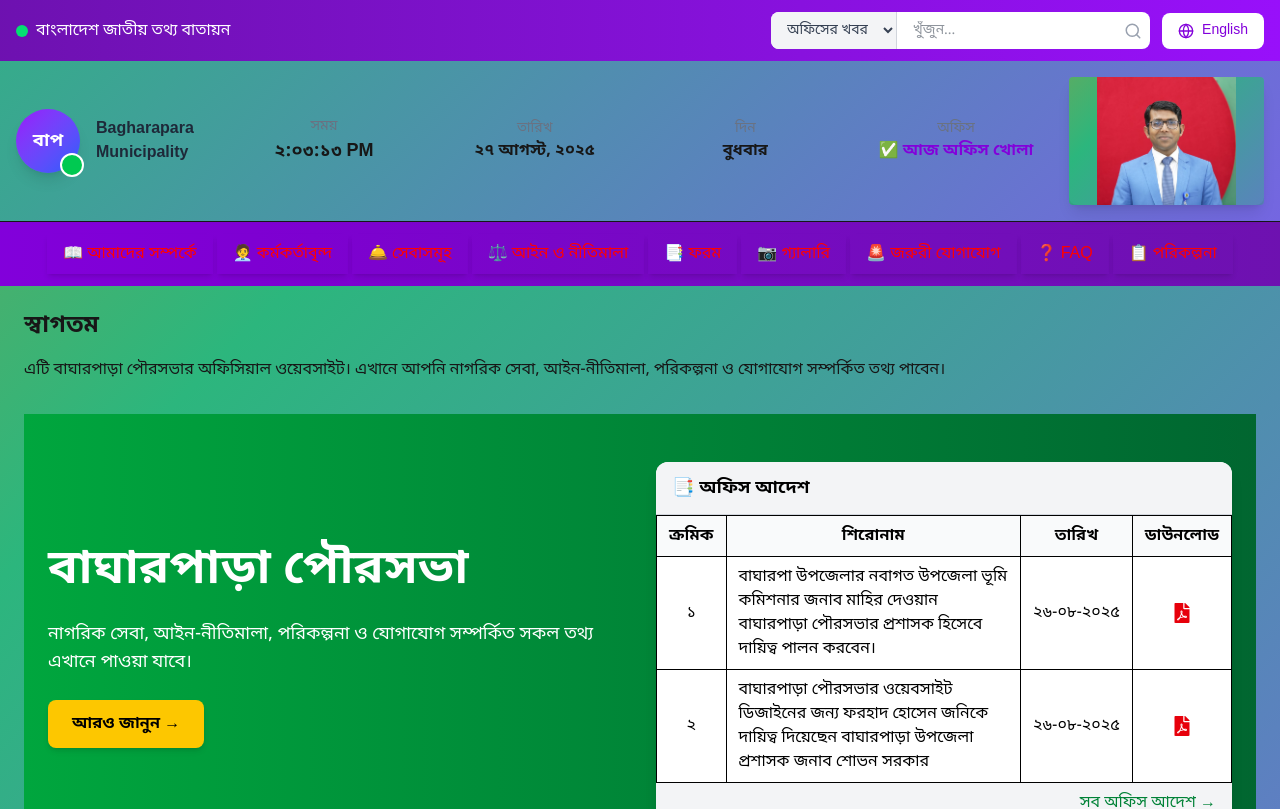
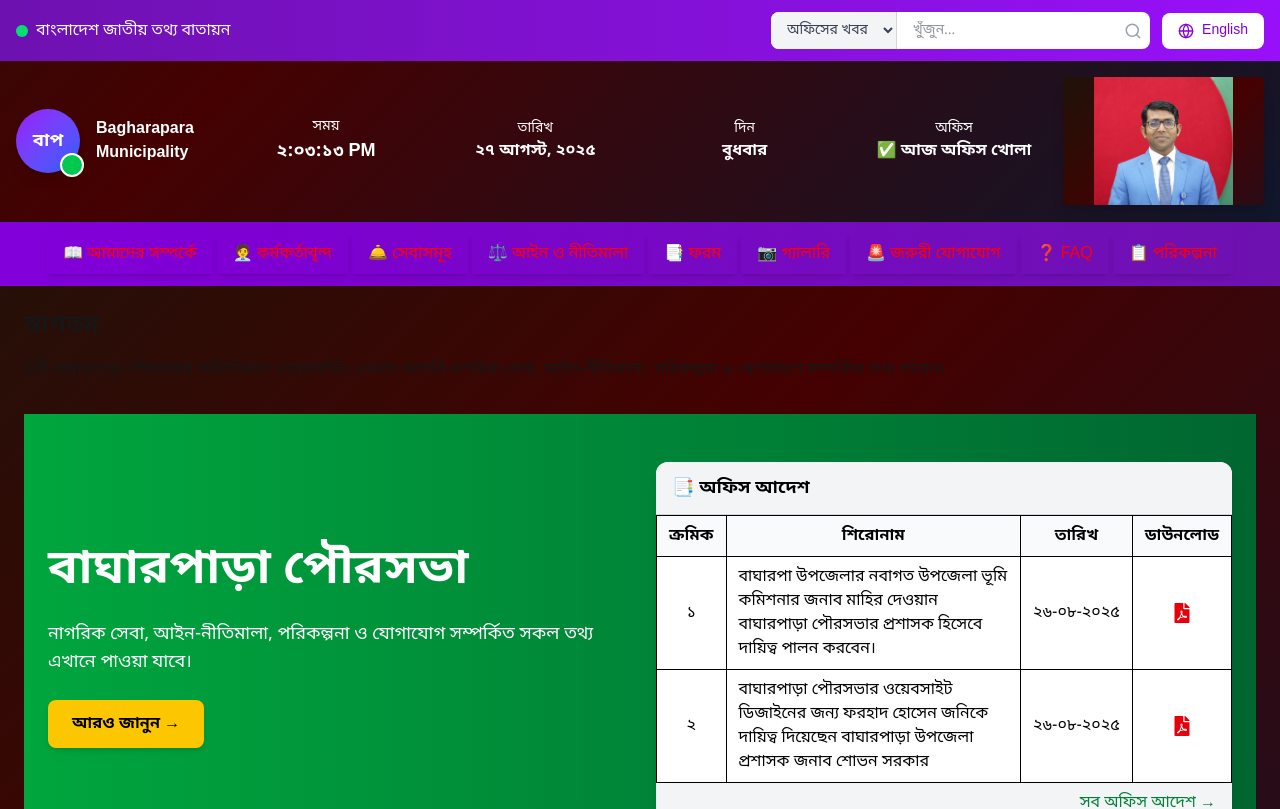
Before and after one commit to farhad-jadir/Bagherpara-Municiapality, a Next.js app: page / in a window 1280 px wide. Shown: the top 809 px of the page. Built offline with nearby package versions, Linux system fonts and the light colour scheme.

Commit message:
global css done

```diff
--- a/src/app/globals.css
+++ b/src/app/globals.css
@@ -46,7 +46,7 @@ body {
 
 /* লাইভ গ্রেডিয়েন্ট ব্যাকগ্রাউন্ড */
 .bg-live-gradient {
-  background: linear-gradient(-45deg, #7f5af0, #2cb67d, #ff8906, #d9376e);
+  background: linear-gradient(-45deg, #051b34, #450101, #041f0f, #0e0108, #2b1122);
   background-size: 400% 400%;
   animation: gradientMove 12s ease infinite;
 }
--- a/src/components/Logo.tsx
+++ b/src/components/Logo.tsx
@@ -28,7 +28,7 @@ export default function MainHeader() {
   if (holidays[todayKey]) {
     officeStatus = `🚫 আজ সরকারি ছুটি (${holidays[todayKey]})`;
   } else if (now.getDay() === 5 || now.getDay() === 6) {
-    officeStatus = "🚫 আজ অফিস বন্ধ (সাপ্তাহিক ছুটি)";
+    officeStatus = "🚫 আজ অফিস বন্ধ ";
   } else {
     officeStatus = "✅ আজ অফিস খোলা";
   }
@@ -53,7 +53,7 @@ export default function MainHeader() {
   return (
     <header className="bg-live-gradient border-b">
       <div className="container mx-auto px-4">
-        <div className="grid grid-cols-1 md:grid-cols-6 gap-4 items-center py-4">
+        <div className="grid grid-cols-1 md:grid-cols-6 gap-2 items-center py-4">
           {/* লোগো */}
           <div className="flex items-center md:col-span-1">
             <Link href="/" className="flex items-center group">
@@ -64,7 +64,7 @@ export default function MainHeader() {
                 <div className="absolute -bottom-1 -right-1 w-6 h-6 bg-green-500 rounded-full border-2 border-white"></div>
               </div>
               <div className="ml-4">
-                <h1 className="text-base font-bold text-gray-800 group-hover:text-purple-700 transition-colors">
+                <h1 className="text-base font-bold text-white group-hover:text-purple-700 transition-colors">
                   Bagharapara Municipality
                 </h1>
               </div>
@@ -73,16 +73,16 @@ export default function MainHeader() {
 
           {/* সময় */}
           <div className="hidden md:flex flex-col items-center md:col-span-1">
-            <span className="text-sm text-gray-500">সময়</span>
-            <span className="font-mono text-lg font-semibold">
+            <span className="text-sm text-white">সময়</span>
+            <span className="font-mono text-lg text-white font-semibold">
               {now.toLocaleTimeString("bn-BD")}
             </span>
           </div>
 
           {/* তারিখ */}
           <div className="hidden md:flex flex-col items-center md:col-span-1">
-            <span className="text-sm text-gray-500">তারিখ</span>
-            <span className="font-semibold">
+            <span className="text-sm text-white">তারিখ</span>
+            <span className="font-semibold text-white">
               {now.toLocaleDateString("bn-BD", {
                 year: "numeric",
                 month: "long",
@@ -93,14 +93,14 @@ export default function MainHeader() {
 
           {/* দিন */}
           <div className="hidden md:flex flex-col items-center md:col-span-1">
-            <span className="text-sm text-gray-500">দিন</span>
-            <span className="font-semibold">{todayName}</span>
+            <span className="text-sm text-white">দিন</span>
+            <span className="font-semibold text-white">{todayName}</span>
           </div>
 
           {/* অফিস */}
           <div className="hidden md:flex flex-col items-center md:col-span-1">
-            <span className="text-sm text-gray-500">অফিস</span>
-            <span className="font-semibold text-purple-700">{officeStatus}</span>
+            <span className="text-sm text-white">অফিস</span>
+            <span className="font-semibold text-white">{officeStatus}</span>
           </div>
 
           {/* ক্যারোজেল */}
```
